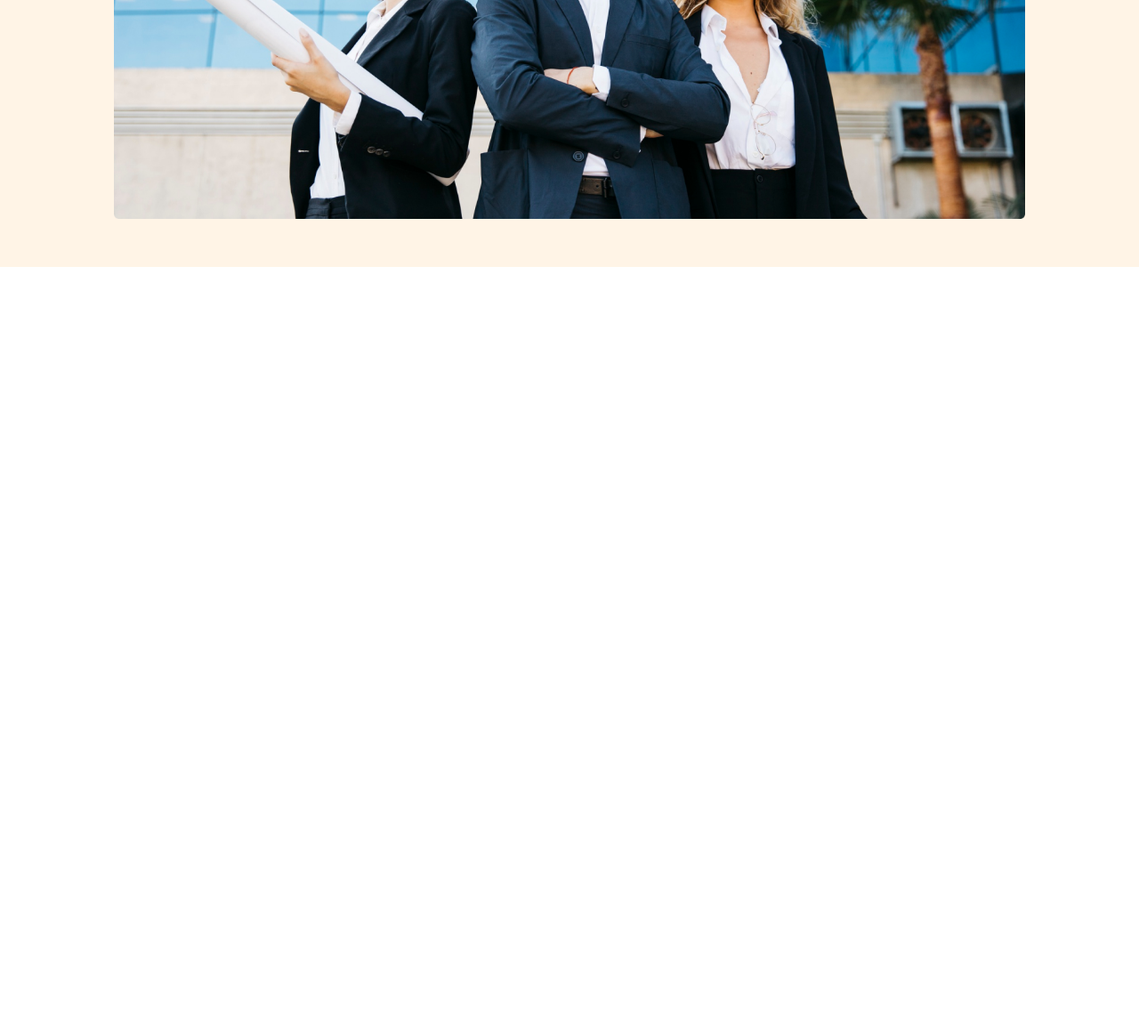
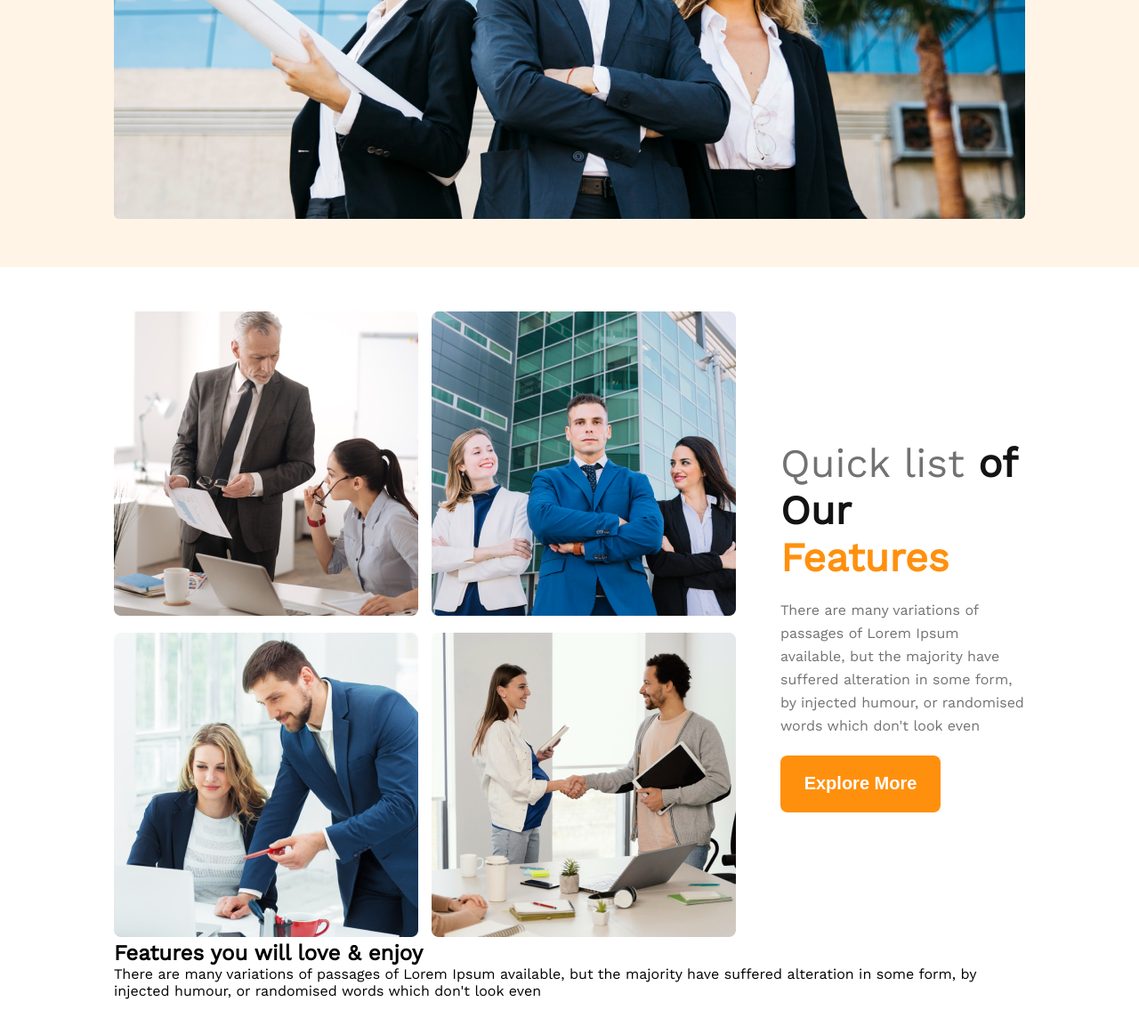
Before and after one commit to sagor729/g3-architect, a plain HTML site: page index.html in a window 1280 px wide. Shown: the part 778-1940 px from the top of the page at 89% size. Before the commit the page ends 1078 px from the top, so only its background shows below. Drawn offline with nearby package versions, Linux system fonts and the light colour scheme.

Commit message:
Fourth commit

```diff
--- a/css/style.css
+++ b/css/style.css
@@ -102,4 +102,56 @@ nav ul li a:hover {
     width: 100%;
     margin-bottom: 50px;
 }
+
 /* header end  */
+main {
+
+    width: 80%;
+    margin: auto;
+    margin-top: 50px;
+    margin-bottom: 50px;
+}
+
+/* feature section added  */
+
+.our_feature {
+    display: flex;
+    justify-content: center;
+    align-items: center;
+    column-gap: 50px;
+}
+
+.feature_banner {
+    display: grid;
+    grid-template-columns: repeat(2, 1fr);
+    column-gap: 15px;
+    row-gap: 15px;
+
+}
+
+.feature_content h1 {
+    font-weight: 700;
+    font-size: 45px;
+    color: #131313;
+}
+
+.fCspan {
+    color: #727272;
+    font-weight: 500;
+}
+
+.fCspanTwo {
+    color: #FF900E;
+}
+
+.feature_content p {
+    font-weight: 400;
+    font-size: 16px;
+    line-height: 26px;
+    color: #727272;
+    margin-top: 20px;
+    margin-bottom: 20px;
+
+}
+
+/* feature_list start  */
--- a/index.html
+++ b/index.html
@@ -36,6 +36,37 @@
             </div>
         </div>
     </header>
+    <main>
+        <section class="our_feature">
+            <div class="feature_banner">
+                <div class="feature_banner_img">
+                    <img src="images/team1.png" alt="">
+                </div>
+                <div class="feature_banner_img">
+                    <img src="images/team2.png" alt="">
+                </div>
+                <div class="feature_banner_img">
+                    <img src="images/team3.png" alt="">
+                </div>
+                <div class="feature_banner_img">
+                    <img src="images/team4.png" alt="">
+                </div>
+            </div>
+            <div class="feature_content">
+                <h1><span class="fCspan">Quick list</span> of Our <span class="fCspanTwo">Features</span></h1>
+                <p>There are many variations of passages of Lorem Ipsum available, but the majority have suffered
+                    alteration in some form, by injected humour, or randomised words which don't look even</p>
+                <button id="btn">Explore More</button>
+            </div>
+        </section>
+        <section class="feature_list">
+            <div class="feature_details">
+                <h1>Features you will love & enjoy</h1>
+                <p>There are many variations of passages of Lorem Ipsum available, but the majority have suffered alteration in some form, by injected humour, or randomised words which don't look even</p>
+
+            </div>
+        </section>
+    </main>
 </body>
 
 </html>
```
